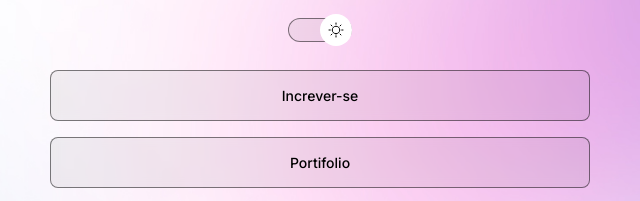
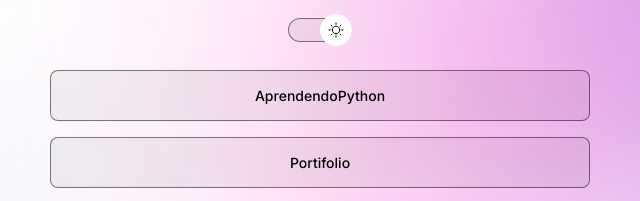
Before and after one commit to pjonas21/pjonas-links, a plain HTML site: page index.html in a window 1280 px wide. Shown: the part 237-438 px from the top of the page, 320-960 px from the left. Drawn offline with nearby package versions, Linux system fonts and the light colour scheme.

Commit message:
Atualizar o index.html

```diff
--- a/index.html
+++ b/index.html
@@ -31,7 +31,7 @@
 
         <ul>
             <li>
-                <a href="#" target="_blank">Increver-se</a>
+                <a href="https://instagram.com/aprendendopythonbr" target="_blank">AprendendoPython</a>
             </li>
             <li>
                 <a href="https://github.com/pjonas21?tab=repositories" target="_blank">Portifolio</a>
```
